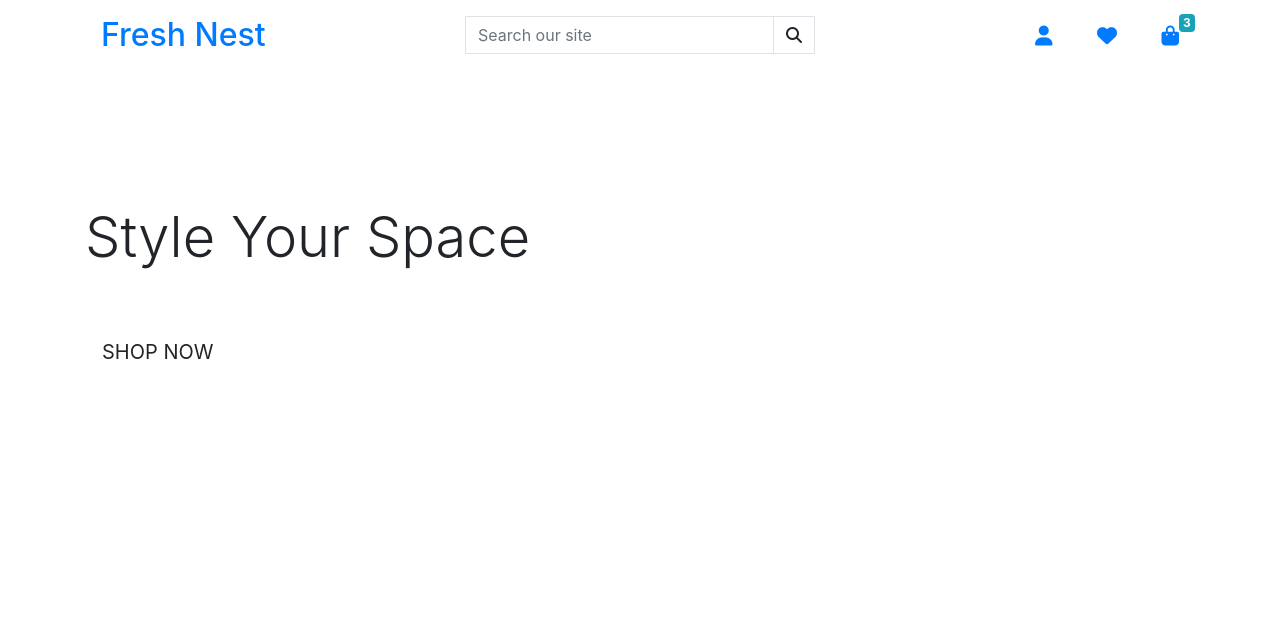
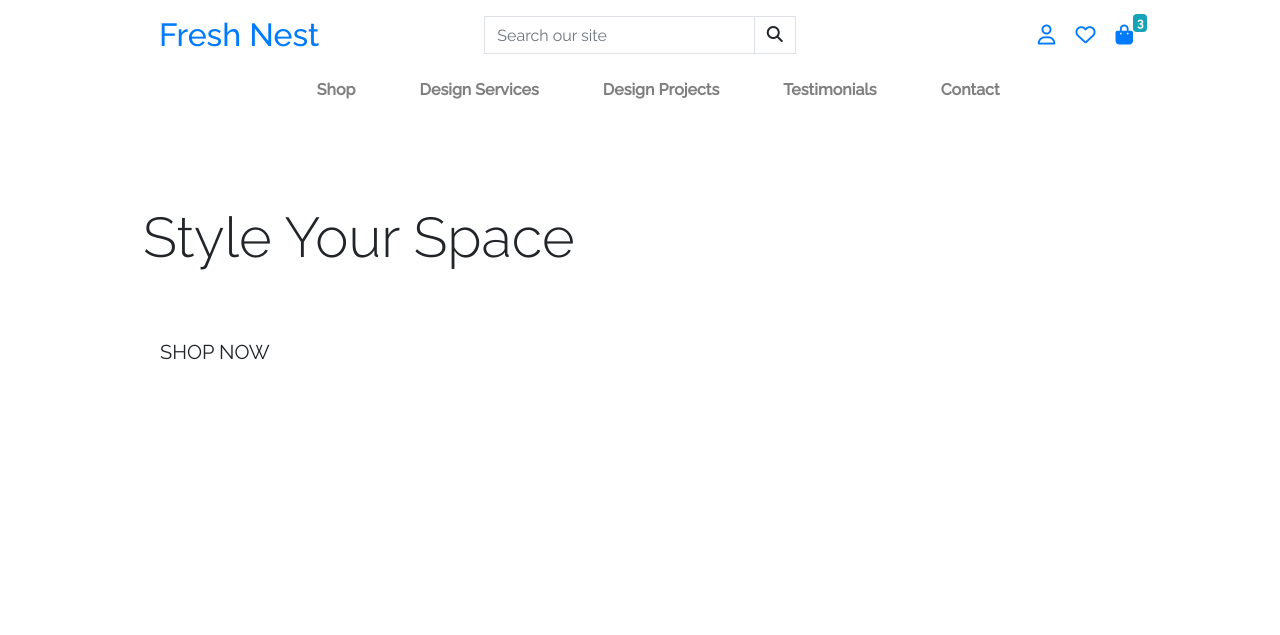
Before and after one commit to AliOKeeffe/PP5-Fresh-Nest, a Django app: page / in a window 1280 px wide. Shown: the top 635 px of the page. Run offline with Django 3.2, Linux system fonts and the light colour scheme; some libraries are stand-ins or nearby versions.

Commit message:
Added mobile header and main nav bar

```diff
--- a/static/css/base.css
+++ b/static/css/base.css
@@ -4,6 +4,7 @@ html {
 
 body {
     height: calc(100vh - 164px);
+    font-family: 'Raleway', sans-serif;
 
 }
 
@@ -11,3 +12,30 @@ body {
 position: absolute;
 transform: translateY(-50%);
 }
+
+
+
+
+/* -------------------------------- Media Queries */
+
+/* Slightly larger container on xl screens */
+@media (min-width: 1200px) {
+    .container {
+      max-width: 80%;
+    }
+}
+
+/* fixed top navbar only on medium and up
+@media (min-width: 992px) {
+    .fixed-top-desktop-only {
+        position: fixed;
+        top: 0;
+        right: 0;
+        left: 0;
+        z-index: 1030;
+    }
+
+    .header-container {
+        padding-top: 164px;
+    }
+} */
--- a/templates/base.html
+++ b/templates/base.html
@@ -17,6 +17,7 @@
     {% block corecss %}
     <link rel="stylesheet" href="https://cdn.jsdelivr.net/npm/bootstrap@4.6.2/dist/css/bootstrap.min.css"
         integrity="sha384-xOolHFLEh07PJGoPkLv1IbcEPTNtaed2xpHsD9ESMhqIYd0nLMwNLD69Npy4HI+N" crossorigin="anonymous">
+    <link href="https://fonts.googleapis.com/css2?family=Raleway:wght@300;400;500&display=swap" rel="stylesheet">
     <link rel="stylesheet" href="{% static 'css/base.css' %}">
     {% endblock %}
 
@@ -46,7 +47,7 @@
         <div class="row pt-lg-2 d-none d-lg-flex">
             <div class="col-lg-4 my-auto py-1 py-lg-0 text-center text-lg-left">
                 <a href="{% url 'home' %}" class="nav-link">
-                    <h2 class="logo-font text-black my-0">Fresh Nest</h2>
+                    <h2 class="my-0">Fresh Nest</h2>
                 </a>
             </div>
             <div class="col-12 col-lg-4 my-auto py-1 py-lg-0">
@@ -64,14 +65,14 @@
                 </form>
             </div>
             <div class="col-12 col-lg-4 my-auto py-1 py-lg-0">
-                <ul class="list-inline list-unstyled text-center text-lg-right my-0">
+                <ul class="list-inline list-unstyled text-right my-0">
                     <li class="list-inline-item dropdown">
-                        <a class="text-black nav-link" href="#" id="user-options" data-toggle="dropdown" aria-haspopup="true" aria-expanded="false">
+                        <a class="nav-link px-1" href="#" id="user-options" data-toggle="dropdown" aria-haspopup="true" aria-expanded="false">
                             <div class="text-center">
-                                <div><i class="fas fa-user fa-lg"></i></div>
+                                <div><i class="far fa-user fa-lg"></i></div>
                             </div>
                         </a>
-                        <div class="dropdown-menu border-0" aria-labelledby="user-options">
+                        <div class="dropdown-menu" aria-labelledby="user-options">
                             {% if request.user.is_authenticated %}
                                 {% if request.user.is_superuser %}
                                     <a href="" class="dropdown-item">Product Management</a>
@@ -85,15 +86,15 @@
                         </div>
                     </li>
                     <li class="list-inline-item">
-                        <a class="text-black nav-link" href="#">
+                        <a class="nav-link px-1" href="#">
                             <div class="text-center">
-                                <div><i class="fas fa-heart fa-lg"></i></div>
+                                <div><i class="far fa-heart fa-lg"></i></div>
                             </div>
                         </a>
                     </li>
                     <li class="list-inline-item">
                         <!-- include product count here also -->
-                        <a class="text-black nav-link" href="#">
+                        <a class="nav-link px-1" href="#">
                             <div class="text-center">
                                 <div><i class="fas fa-shopping-bag fa-lg"></i>
                                     <span class='badge badge-info bag-badge px-1'>3</span>
@@ -103,6 +104,15 @@
                     </li>
                 </ul>
             </div>
+        </div>
+        <div class="row bg-white">
+            <nav class="navbar navbar-expand-lg navbar-light w-100">
+                <button class="navbar-toggler" type="button" data-toggle="collapse" data-target="#main-nav" aria-controls="main-nav" aria-expanded="false" aria-label="Toggle navigation">
+                    <span class="navbar-toggler-icon"></span>
+                </button>
+                {% include 'includes/mobile_top_header.html' %}
+                {% include 'includes/main_nav.html' %}
+            </nav>
         </div>
 
     </header>
--- /dev/null
+++ b/templates/includes/main_nav.html
@@ -0,0 +1,48 @@
+<div class="collapse navbar-collapse" id="main-nav">
+    <ul class="navbar-nav w-auto mx-auto">
+        <li class="nav-item dropdown">
+            <a class="font-weight-bold nav-link text-black mr-5" href="#" id="shop-link" data-toggle="dropdown" aria-haspopup="true" aria-expanded="false">
+                Shop
+            </a>
+            <div class="dropdown-menu border-0" aria-labelledby="shop-link">
+                <a href="" class="dropdown-item">All</a>
+                <a href="" class="dropdown-item ">Sofas</a>
+                <a href="" class="dropdown-item">Storage</a>
+                <a href="" class="dropdown-item">Chairs</a>
+                <a href="" class="dropdown-item">Tables</a>
+                <a href="" class="dropdown-item">Lighting</a>
+                <a href="" class="dropdown-item">Textiles</a>
+                <a href="" class="dropdown-item">Decor</a>
+            </div>
+        </li>
+        <li class="nav-item dropdown">
+            <a class="font-weight-bold nav-link text-black mr-5" href="#" id="Design-Services-link" data-toggle="dropdown" aria-haspopup="true" aria-expanded="false">
+                Design Services
+            </a>
+            <div class="dropdown-menu border-0" aria-labelledby="Design-Services-link">
+                <a href="" class="dropdown-item">All</a>
+                <a href="" class="dropdown-item ">Colour Consultation</a>
+                <a href="" class="dropdown-item">Interior Design</a>
+                <a href="" class="dropdown-item">Commercial Interiors</a>
+                <a href="" class="dropdown-item">Lighting Consultation</a>
+                <a href="" class="dropdown-item">Project Management</a>
+            </div>
+        </li>
+        <li class="nav-item">
+            <a class="font-weight-bold nav-link text-black mr-5" href="#">
+                Design Projects
+            </a>
+        </li>
+        <li class="nav-item">
+            <a class="font-weight-bold nav-link text-black mr-5" href="#">
+                Testimonials
+            </a>
+        </li>
+        <li class="nav-item">
+            <a class="font-weight-bold nav-link text-black mr-5" href="#">
+                Contact
+            </a>
+        </li>
+    </ul>
+
+</div>
--- /dev/null
+++ b/templates/includes/mobile_top_header.html
@@ -0,0 +1,63 @@
+<ul class="my-auto mr-2 pt-1">
+    <li class="list-inline-item align-middle">
+        <a class="nav-link px-1 d-block d-lg-none" href="#" id="mobile-search" data-toggle="dropdown" aria-haspopup="true"
+            aria-expanded="false">
+            <div class="text-center">
+                <div><i class="fas fa-search fa-lg"></i></div>
+            </div>
+        </a>
+        <div class="dropdown-menu border-0 w-100 p-3 rounded-0 my-0" aria-labelledby="mobile-search">
+            <form class="form" method="GET" action="">
+                <div class="input-group w-100">
+                    <input class="form-control border border-black rounded-0" type="text" name="q"
+                        placeholder="Search our site">
+                    <div class="input-group-append">
+                        <button class="form-control form-control btn btn-black border border-black rounded-0"
+                            type="submit">
+                            <span class="icon">
+                                <i class="fas fa-search fa-lg"></i>
+                            </span>
+                        </button>
+                    </div>
+                </div>
+            </form>
+        </div>
+    </li>
+    <li class="list-inline-item dropdown">
+        <a class="nav-link px-1 d-block d-lg-none" href="#" id="user-options" data-toggle="dropdown" aria-haspopup="true"
+            aria-expanded="false">
+            <div class="text-center">
+                <div><i class="far fa-user fa-lg"></i></div>
+            </div>
+        </a>
+        <div class="dropdown-menu dropdown-menu-right" aria-labelledby="user-options">
+            {% if request.user.is_authenticated %}
+            {% if request.user.is_superuser %}
+            <a href="{% url 'account_logout' %}" class="dropdown-item">Product Management</a>
+            {% endif %}
+            <a href="" class="dropdown-item">My Profile</a>
+            <a href="{% url 'account_logout' %}" class="dropdown-item">Logout</a>
+            {% else %}
+            <a href="{% url 'account_signup' %}" class="dropdown-item">Signup</a>
+            <a href="{% url 'account_login' %}" class="dropdown-item">Login</a>
+            {% endif %}
+        </div>
+    </li>
+    <li class="list-inline-item">
+        <a class="nav-link px-1 d-block d-lg-none" href="#">
+            <div class="text-center">
+                <div><i class="far fa-heart fa-lg"></i></div>
+            </div>
+        </a>
+    </li>
+    <li class="list-inline-item">
+        <!-- include product count here also -->
+        <a class="nav-link px-1 d-block d-lg-none" href="#">
+            <div class="text-center">
+                <div><i class="fas fa-shopping-bag fa-lg"></i>
+                    <span class='badge badge-info bag-badge px-1'>3</span>
+                </div>
+            </div>
+        </a>
+    </li>
+</ul>
```
